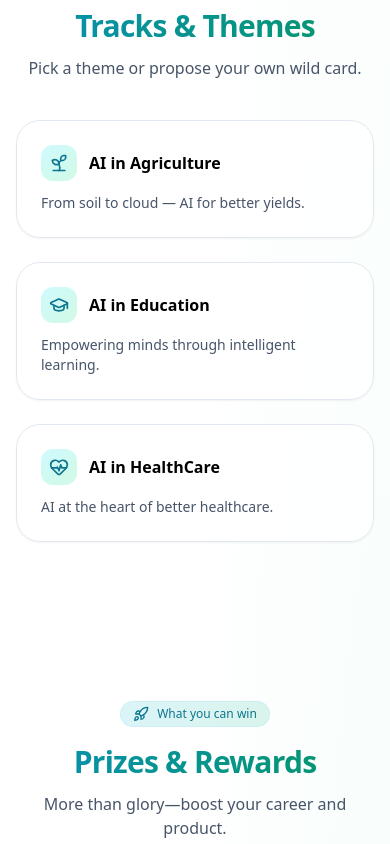
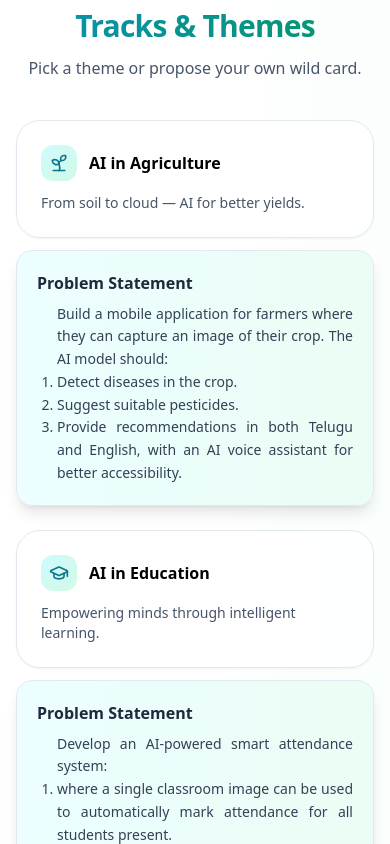
Before and after one commit to karthikreddy-vk/neuraX, a React (Create React App) app: page / in a window 390 px wide. Shown: the part 5480-6324 px from the top of the page. Built offline with nearby package versions, Linux system fonts and the light colour scheme.

Commit message:
Updated for pre  final 2 verification

```diff
--- a/src/App.jsx
+++ b/src/App.jsx
@@ -578,7 +578,6 @@ function Tracks() {
           <p>Develop an AI-powered smart attendance system:</p>
           <li>where a single classroom image can be used to automatically mark attendance for all students present.</li>
           <li>The system should accurately recognize faces, handle multiple students in one frame, and generate attendance reports.</li>
-
         </ol>
       )
     },
@@ -627,22 +626,21 @@ function Tracks() {
                 <p className="mt-3 text-sm text-slate-600">{c.desc}</p>
               </motion.div>
 
-              {/* Problem statement (Mobile only) */}
-              {activeIndex === i && (
+              {/* Problem statement - always open on mobile */}
               <motion.div
                 initial={{ opacity: 0, y: -10 }}
                 animate={{ opacity: 1, y: 0 }}
                 exit={{ opacity: 0, y: -10 }}
                 transition={{ duration: 0.3 }}
-                  className="mt-3 lg:hidden rounded-2xl border border-slate-200 bg-gradient-to-r from-cyan-50 to-emerald-50 shadow-lg p-5 relative"
+                className="mt-3 rounded-2xl border border-slate-200 bg-gradient-to-r from-cyan-50 to-emerald-50 shadow-lg p-5 relative lg:hidden"
               >
-                  {/* Close button */}
-                  <button
+                {/** Optional close button only if you want mobile to be closable */}
+                {/* <button
                   onClick={() => setActiveIndex(null)}
                   className="absolute top-3 right-3 text-slate-500 hover:text-slate-800"
                 >
                   ✕
-                  </button>
+                </button> */}
 
                 <h3 className="text-base font-bold text-slate-800 mb-2">
                   Problem Statement
@@ -651,12 +649,11 @@ function Tracks() {
                   {c.problem}
                 </p>
               </motion.div>
-              )}
             </div>
           ))}
         </div>
 
-        {/* Unified problem statement (Desktop only) */}
+        {/* Unified problem statement (Desktop only, click to open) */}
         {activeIndex !== null && (
           <motion.div
             key={activeIndex}
@@ -678,6 +675,7 @@ function Tracks() {
     </section>
   );
 }
+
 
 
 // export default Tracks;
```
Lines whose indentation alone changed are shown as unchanged.
